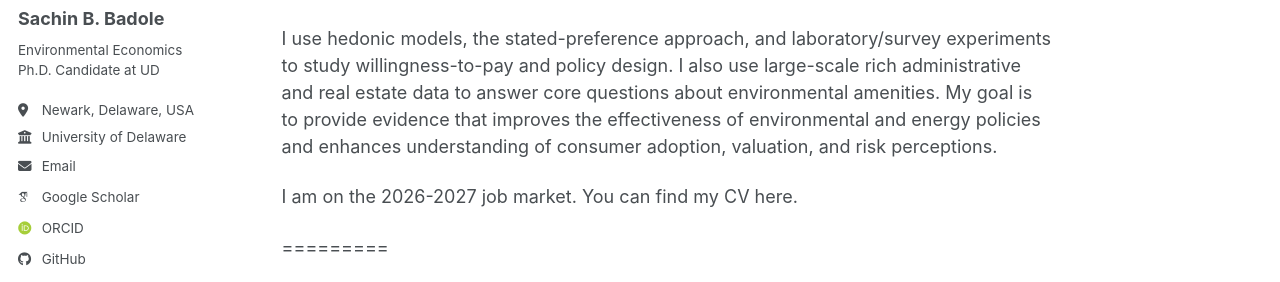
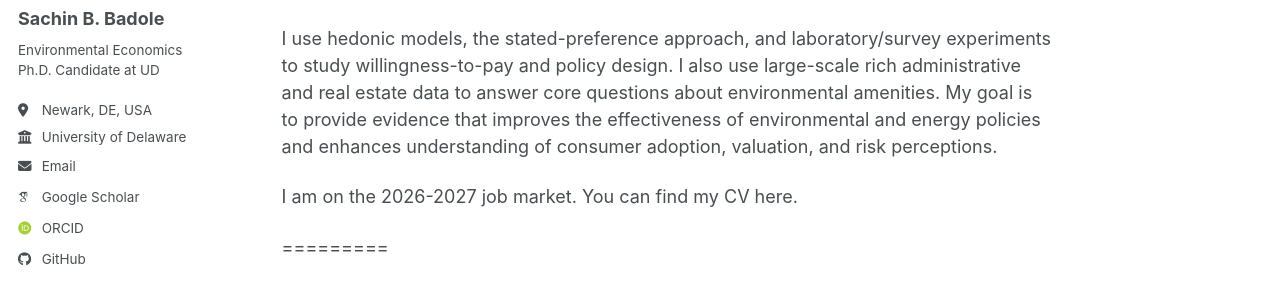
Before and after one commit to sachin-b-badole/sachin-b-badole.github.io, a Jekyll site: the page built from _pages/about.md, in a window 1280 px wide. Shown: the part 278-560 px from the top of the page. Built offline with Jekyll 4.4.1, drawn with Linux system fonts in a browser that asks for light colours; some web fonts are replaced; a script bundle is joined from its source files by our own code; library files that are not in the unit come from our copies.

Commit message:
Update _config.yml

```diff
--- a/_config.yml
+++ b/_config.yml
@@ -27,7 +27,7 @@ author:
   name             : "Sachin B. Badole"
   pronouns         : # example: "she/her"
   bio              : "Environmental Economics Ph.D. Candidate at UD"
-  location         : "Newark, Delaware, USA"
+  location         : "Newark, DE, USA"
   employer         : "University of Delaware"
   uri              : # URL
   email            : "sbadole@udel.edu"
```
